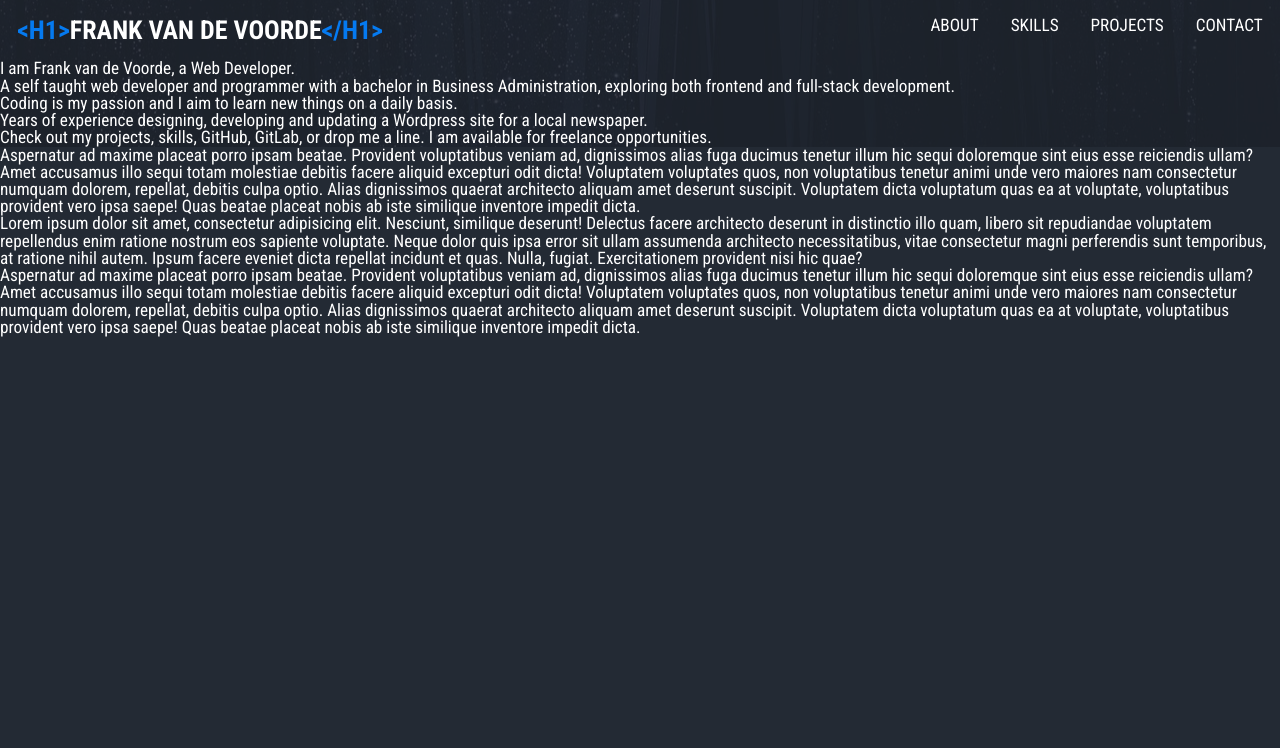
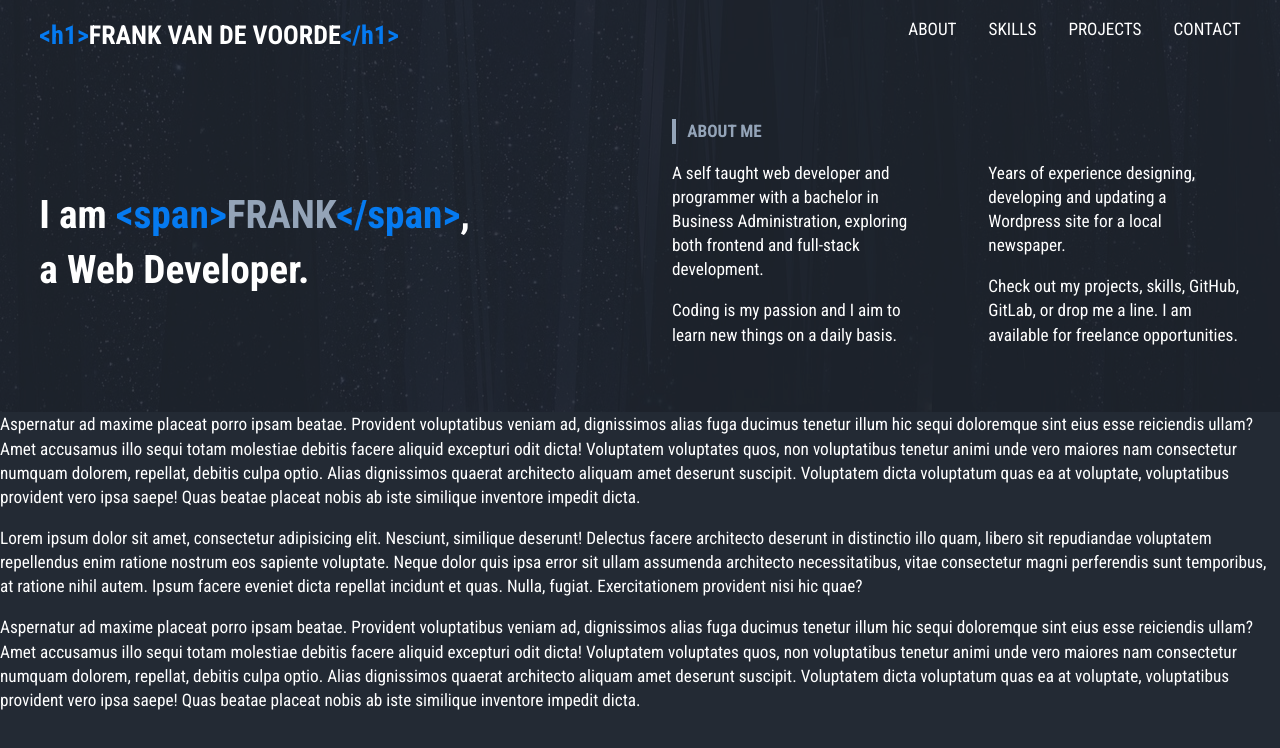
Before and after one commit to Cairhiin/Portfolio-Website, a React (Vite) app: page / in a window 1280 px wide. Shown: the top 748 px of the page. Built offline with nearby package versions, Linux system fonts and the light colour scheme.

Commit message:
Add styling to hero component and move nav into its own component

```diff
--- a/src/App.tsx
+++ b/src/App.tsx
@@ -1,44 +1,12 @@
+import Hero from "./components/Hero";
+import Nav from "./components/nav";
+
 function App() {
   return (
     <>
       <header>
-        <nav className="nav">
-          <h1>
-            <span>{"<h1>"}</span>Frank van de Voorde<span>{"</h1>"}</span>
-          </h1>
-          <ul>
-            <li>About</li>
-            <li>Skills</li>
-            <li>Projects</li>
-            <li>Contact</li>
-          </ul>
-        </nav>
-        <section id="about" className="hero">
-          <div>I am Frank van de Voorde, a Web Developer.</div>
-          <div>
-            <p>
-              A self taught web developer and programmer with a bachelor in
-              Business Administration, exploring both frontend and full-stack
-              development.
-            </p>
-
-            <p>
-              Coding is my passion and I aim to learn new things on a daily
-              basis.
-            </p>
-            <div>
-              <p>
-                Years of experience designing, developing and updating a
-                Wordpress site for a local newspaper.
-              </p>
-
-              <p>
-                Check out my projects, skills, GitHub, GitLab, or drop me a
-                line. I am available for freelance opportunities.
-              </p>
-            </div>
-          </div>
-        </section>
+        <Nav />
+        <Hero />
       </header>
       <main>
         <section id="skills">
--- /dev/null
+++ b/src/components/Hero/index.css
@@ -0,0 +1,44 @@
+.hero {
+  display: flex;
+  align-items: center;
+  gap: 4rem;
+  padding-block: var(--spacing-900);
+  padding-inline: var(--spacing-800);
+}
+
+.hero > * {
+    flex: 1;
+}
+
+.hero-title  {
+    font-size: var(--fs-800);
+    text-transform: none;
+    text-wrap: balance;
+}
+
+.hero-title-highlight {
+    display: inline-block;
+    color: var(--color-200);
+    text-transform: uppercase;
+}
+
+.hero-title-highlight > span {
+    color: var(--color-highlight-400);
+    text-transform: lowercase;
+}
+
+.hero-content > div {
+    display: flex;
+    gap: 4rem;
+}
+
+.hero-content-column {
+    flex: 1;
+}
+
+.hero-content > h3 {
+    color: var(--color-200);
+    border-left: 4px solid var(--color-200);
+    margin-bottom: 1em;
+    padding-inline: var(--spacing-200)
+}
--- /dev/null
+++ b/src/components/Hero/index.tsx
@@ -0,0 +1,43 @@
+import "./index.css";
+
+export default function Hero(): JSX.Element {
+  return (
+    <div className="hero">
+      <h2 className="hero-title">
+        I am{" "}
+        <div className="hero-title-highlight">
+          <span>{"<span>"}</span>Frank<span>{"</span>"}</span>
+        </div>
+        , <br />a Web Developer.
+      </h2>
+      <div className="hero-content">
+        <h3>About Me</h3>
+        <div>
+          <div className="hero-content-column">
+            <p>
+              A self taught web developer and programmer with a bachelor in
+              Business Administration, exploring both frontend and full-stack
+              development.
+            </p>
+
+            <p>
+              Coding is my passion and I aim to learn new things on a daily
+              basis.
+            </p>
+          </div>
+          <div className="hero-content-column">
+            <p>
+              Years of experience designing, developing and updating a Wordpress
+              site for a local newspaper.
+            </p>
+
+            <p>
+              Check out my projects, skills, GitHub, GitLab, or drop me a line.
+              I am available for freelance opportunities.
+            </p>
+          </div>
+        </div>
+      </div>
+    </div>
+  );
+}
--- /dev/null
+++ b/src/components/nav/index.css
@@ -0,0 +1,19 @@
+.nav {
+    position: sticky;
+    top: 0;
+    padding-block: var(--spacing-400);
+    padding-inline: var(--spacing-800);
+    display: flex;
+    justify-content: space-between;
+    text-transform: uppercase;
+  }
+
+  .nav > h1 > span {
+    color: var(--color-highlight-400);
+    text-transform: lowercase;
+  }
+
+  .nav > ul {
+    display: flex;
+    gap: 2rem;
+  }
--- /dev/null
+++ b/src/components/nav/index.tsx
@@ -0,0 +1,17 @@
+import "./index.css";
+
+export default function Nav(): JSX.Element {
+  return (
+    <nav className="nav">
+      <h1>
+        <span>{"<h1>"}</span>Frank van de Voorde<span>{"</h1>"}</span>
+      </h1>
+      <ul>
+        <li>About</li>
+        <li>Skills</li>
+        <li>Projects</li>
+        <li>Contact</li>
+      </ul>
+    </nav>
+  );
+}
--- a/src/index.css
+++ b/src/index.css
@@ -18,25 +18,31 @@ time, mark, audio, video {
 	font: inherit;
 	vertical-align: baseline;
 }
+
 /* HTML5 display-role reset for older browsers */
 article, aside, details, figcaption, figure,
 footer, header, hgroup, menu, nav, section {
 	display: block;
 }
+
 body {
 	line-height: 1;
 }
+
 ol, ul {
 	list-style: none;
 }
+
 blockquote, q {
 	quotes: none;
 }
+
 blockquote:before, blockquote:after,
 q:before, q:after {
 	content: '';
 	content: none;
 }
+
 table {
 	border-collapse: collapse;
 	border-spacing: 0;
@@ -58,7 +64,15 @@ table {
   --color-600: hsl(213 14% 12% / 1);
   --color-highlight-400: hsl(210 96% 48% / 1);
 
-  --padding-400: clamp(1.00rem, calc(0.98rem + 0.12vw), 1.13rem);
+  --line-height-400: 1.4;
+  --spacing-200: clamp(0.69rem, calc(0.69rem + 0.02vw), 0.72rem);
+  --spacing-300: clamp(0.83rem, calc(0.82rem + 0.06vw), 0.90rem);
+  --spacing-400: clamp(1.00rem, calc(0.98rem + 0.12vw), 1.13rem);
+  --spacing-500: clamp(1.20rem, calc(1.16rem + 0.20vw), 1.41rem);
+  --spacing-600: clamp(1.44rem, calc(1.38rem + 0.31vw), 1.76rem);
+  --spacing-700: clamp(1.73rem, calc(1.64rem + 0.45vw), 2.20rem);
+  --spacing-800: clamp(2.07rem, calc(1.94rem + 0.65vw), 2.75rem);
+  --spacing-900: clamp(2.49rem, calc(2.31rem + 0.91vw), 3.43rem);
 }
 
 body {
@@ -66,11 +80,21 @@ body {
   color: var(--color-100);
   font-size: var(--fs-400);
   font-family: 'Roboto Condensed', sans-serif;
+  line-height: var(--line-height-400);
 }
 
-h1 {
+h1, h2, h3 {
   font-size: var(--fs-600);
   font-weight: 700;
+  text-transform: uppercase;
+}
+
+h2 {
+  font-size: var(--fs-500);
+}
+
+h3 {
+  font-size: var(--fs-400);
 }
 
 header {
@@ -91,20 +115,6 @@ header::before {
   background-repeat: no-repeat;
 }
 
-.nav {
-  position: sticky;
-  top: 0;
-  padding: var(--padding-400);
-  display: flex;
-  justify-content: space-between;
-  text-transform: uppercase;
+section, p {
+  margin-bottom: 1em;
 }
-
-.nav > h1 > span {
-  color: var(--color-highlight-400);
-}
-
-.nav > ul {
-  display: flex;
-  gap: 2rem;
-}
```
